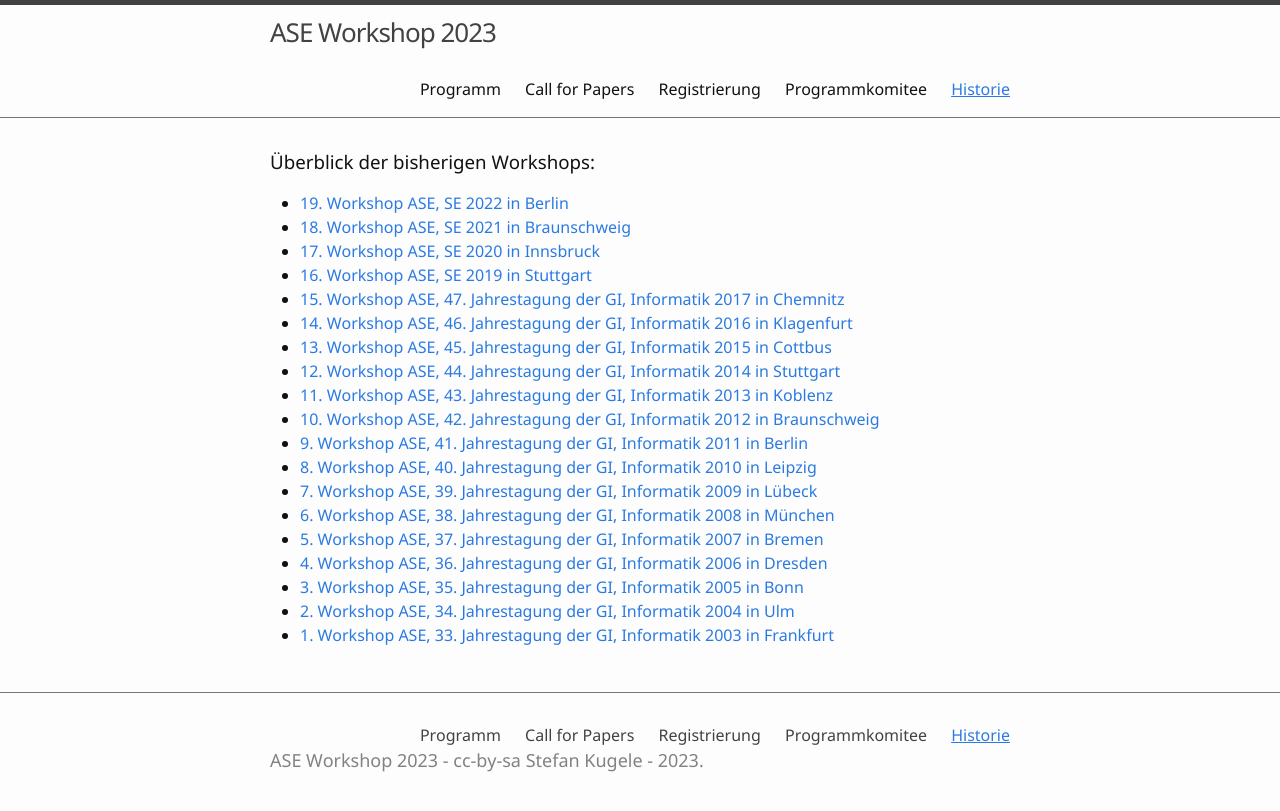
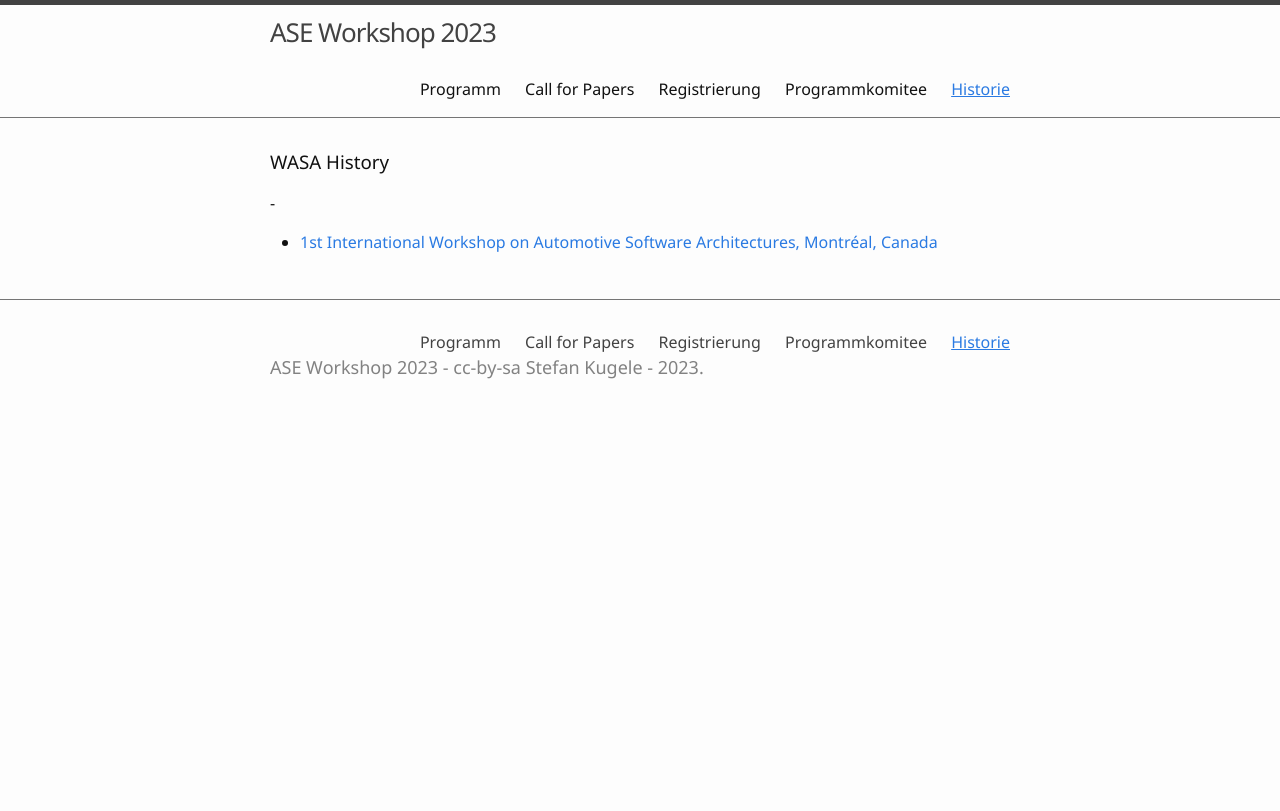
Before and after one commit to WASA-Workshop/2023, a Jekyll site: the page built from 3-historie.md, in a window 1280 px wide. Shown: the top 811 px of the page. Built offline with Jekyll 4.4.1, drawn with Linux system fonts in a browser that asks for light colours.

Commit message:
Update 3-historie.md

```diff
--- a/3-historie.md
+++ b/3-historie.md
@@ -3,24 +3,7 @@ title: Historie
 nav: true
 ---
 
-### Überblick der bisherigen Workshops:
+### WASA History
 
-- [19. Workshop ASE, SE 2022 in Berlin](https://ase-workshop.github.io/2022/)
-- [18. Workshop ASE, SE 2021 in Braunschweig](https://ase-workshop.github.io/2021/)
-- [17. Workshop ASE, SE 2020 in Innsbruck](https://sites.google.com/view/ase2020/home)
-- [16. Workshop ASE, SE 2019 in Stuttgart](https://www.informatik.tu-cottbus.de/~helke/ase2019/#history)
-- [15. Workshop ASE, 47. Jahrestagung der GI, Informatik 2017 in Chemnitz](https://informatik2017.de/ws21-ase/)
-- [14. Workshop ASE, 46. Jahrestagung der GI, Informatik 2016 in Klagenfurt](http://www.informatik2016.de/1154.html)
-- [13. Workshop ASE, 45. Jahrestagung der GI, Informatik 2015 in Cottbus](https://www.informatik.tu-cottbus.de/ase2015/)
-- [12. Workshop ASE, 44. Jahrestagung der GI, Informatik 2014 in Stuttgart](https://gi.de/ueber-uns/historie/)
-- [11. Workshop ASE, 43. Jahrestagung der GI, Informatik 2013 in Koblenz](http://www.hochschule-trier.de/index.php?id=ase2013)
-- [10. Workshop ASE, 42. Jahrestagung der GI, Informatik 2012 in Braunschweig](https://www.tu-braunschweig.de/sse/forschung/ase12)
-- [9. Workshop ASE, 41. Jahrestagung der GI, Informatik 2011 in Berlin](https://www.dcaiti.tu-berlin.de/research/events/gi-ase/)
-- [8. Workshop ASE, 40. Jahrestagung der GI, Informatik 2010 in Leipzig](http://www.hochschule-trier.de/index.php?id=ase2010)
-- [7. Workshop ASE, 39. Jahrestagung der GI, Informatik 2009 in Lübeck](http://fg-ase.gi.de/fileadmin/gliederungen/fg-ase/2009_programm_automotivesoftwareengineering_tcm27-13341.pdf)
-- [6. Workshop ASE, 38. Jahrestagung der GI, Informatik 2008 in München](http://www.bmw-carit.com/gi/ase2008/)
-- [5. Workshop ASE, 37. Jahrestagung der GI, Informatik 2007 in Bremen](http://web.embedded.rwth-aachen.de/ase07/myreview/)
-- [4. Workshop ASE, 36. Jahrestagung der GI, Informatik 2006 in Dresden](http://www.gi.de/wir-ueber-uns/unsere-jahrestagungen.html)
-- [3. Workshop ASE, 35. Jahrestagung der GI, Informatik 2005 in Bonn](http://www-ti.informatik.uni-tuebingen.de/~kropf/aswe/)
-- [2. Workshop ASE, 34. Jahrestagung der GI, Informatik 2004 in Ulm](http://www.informatik.uni-ulm.de/pm/fileadmin/pm/events/gi2004/)
-- [1. Workshop ASE, 33. Jahrestagung der GI, Informatik 2003 in Frankfurt](http://www.gi.de/wir-ueber-uns/unsere-jahrestagungen.html)
+-
+- [1st International Workshop on Automotive Software Architectures, Montréal, Canada](https://www.win.tue.nl/wasa2015/)
```
